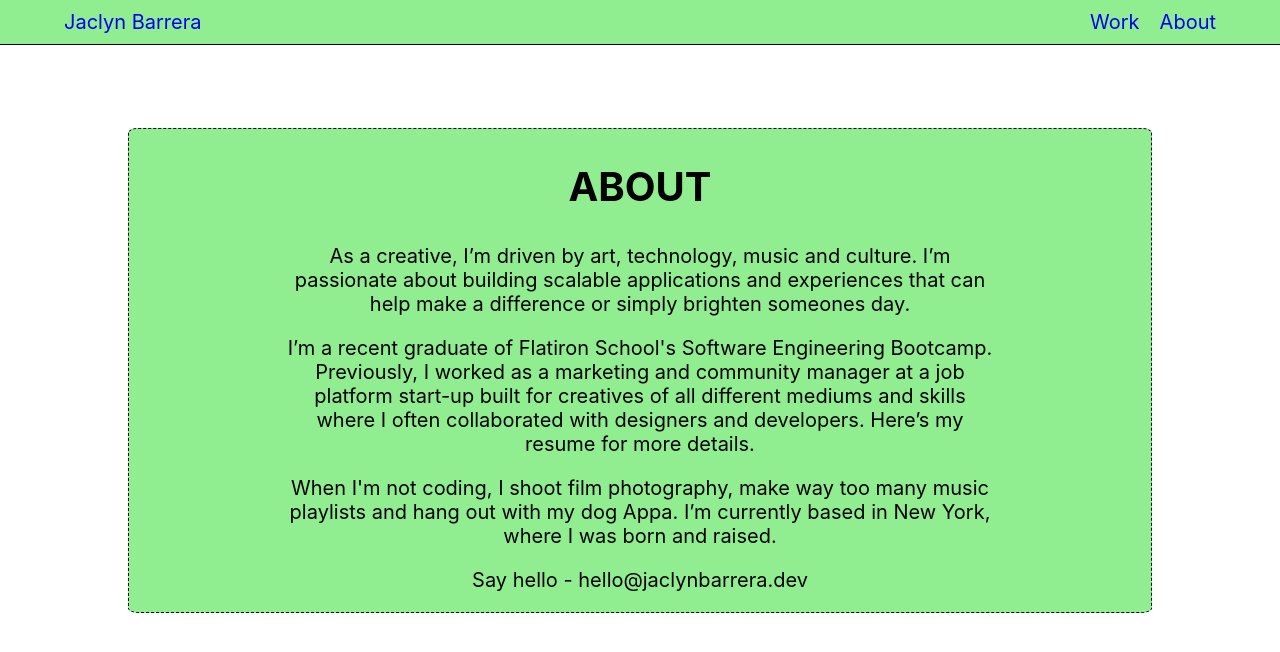
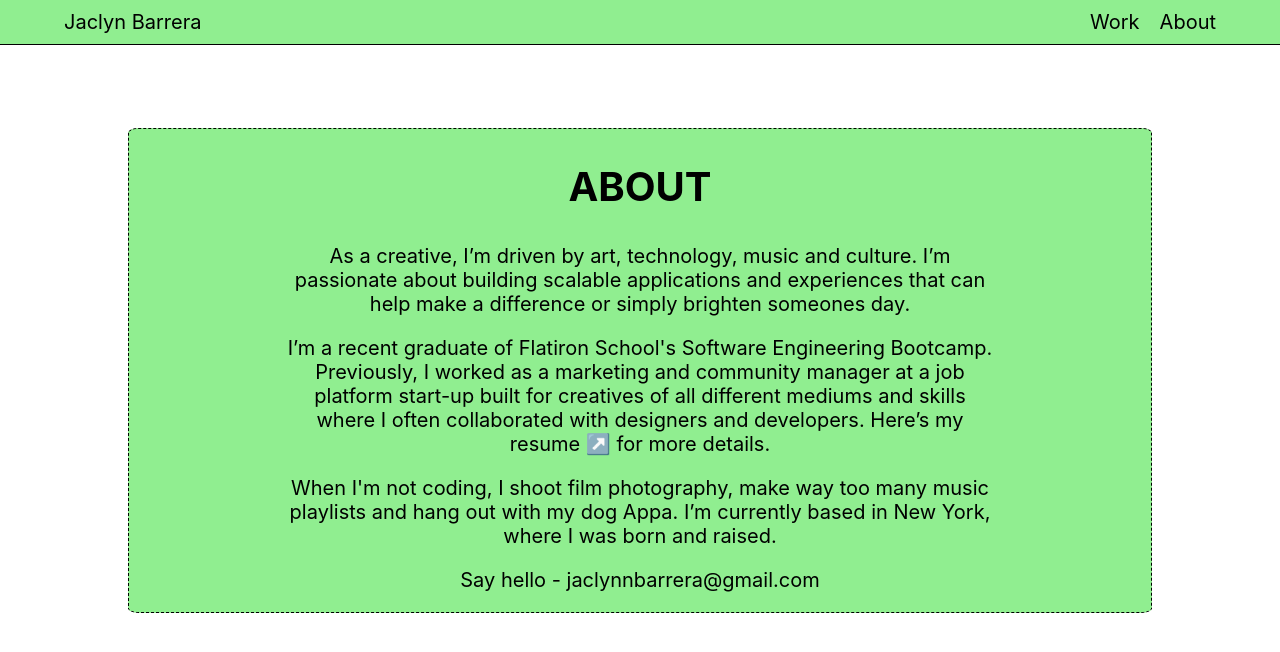
Before and after one commit to jaclynnbarrera/portfolio, a React (Create React App) app: page /#/about in a window 1280 px wide. Shown: the top 652 px of the page. Built offline with nearby package versions, Linux system fonts and the light colour scheme.

Commit message:
little changes throughout

```diff
--- a/src/App.css
+++ b/src/App.css
@@ -11,6 +11,7 @@ a:visited {
 
 a:link {
   text-decoration: none;
+  color: black;
 }
 
 a:hover {
@@ -127,7 +128,7 @@ a[href^="mailto:"] {
   content: url(https://i.ibb.co/y4zpfD6/IMG-1454.jpg);
   display: inline-block;
   position: absolute;
-  padding-left: 35%;
+  padding-left: 5%;
 }
 
 .city:hover:after {
--- a/src/components/About.js
+++ b/src/components/About.js
@@ -15,14 +15,22 @@ const About = () => {
           Bootcamp. Previously, I worked as a marketing and community manager at
           a job platform start-up built for creatives of all different mediums
           and skills where I often collaborated with designers and developers.
-          Here’s my resume for more details.
+          Here’s my{" "}
+          <a
+            href="https://www.dropbox.com/s/hbz4r70c3rlji8s/Jaclyn%20Barrera%20Resume.pdf?dl=0"
+            target="_blank"
+            rel="noreferrer"
+          >
+            resume ↗️
+          </a>{" "}
+          for more details.
         </p>
         <p>
           When I'm not coding, I shoot film photography, make way too many music
           playlists and hang out with my dog Appa. I’m currently based in New
           York, where I was born and raised.
         </p>
-        <p>Say hello - hello@jaclynbarrera.dev</p>
+        <p>Say hello - jaclynnbarrera@gmail.com</p>
       </div>
     </div>
   );
--- a/src/components/Contact.js
+++ b/src/components/Contact.js
@@ -13,12 +13,8 @@ const Contact = () => {
         <p>GitHub ↗️</p>
       </a>
 
-      <a href="https://github.com/jaclynnbarrera" target="_blank">
+      <a href="https://twitter.com/jaclynnbarr" target="_blank">
         <p>Twitter ↗️</p>
-      </a>
-
-      <a href="https://github.com/jaclynnbarrera" target="_blank">
-        <p>Medium ↗️</p>
       </a>
     </div>
   );
--- a/src/components/Intro.js
+++ b/src/components/Intro.js
@@ -5,7 +5,7 @@ const Intro = () => {
   return (
     <div className="intro">
       <p>
-        Hello, my name is <span className="name">Jaclyn</span>. I'm a full-stack
+        Hello, my name is <span className="name">Jaclyn</span>. I'm a full stack
         developer based in <span className="city">New York City</span>.
       </p>
       <img
```
